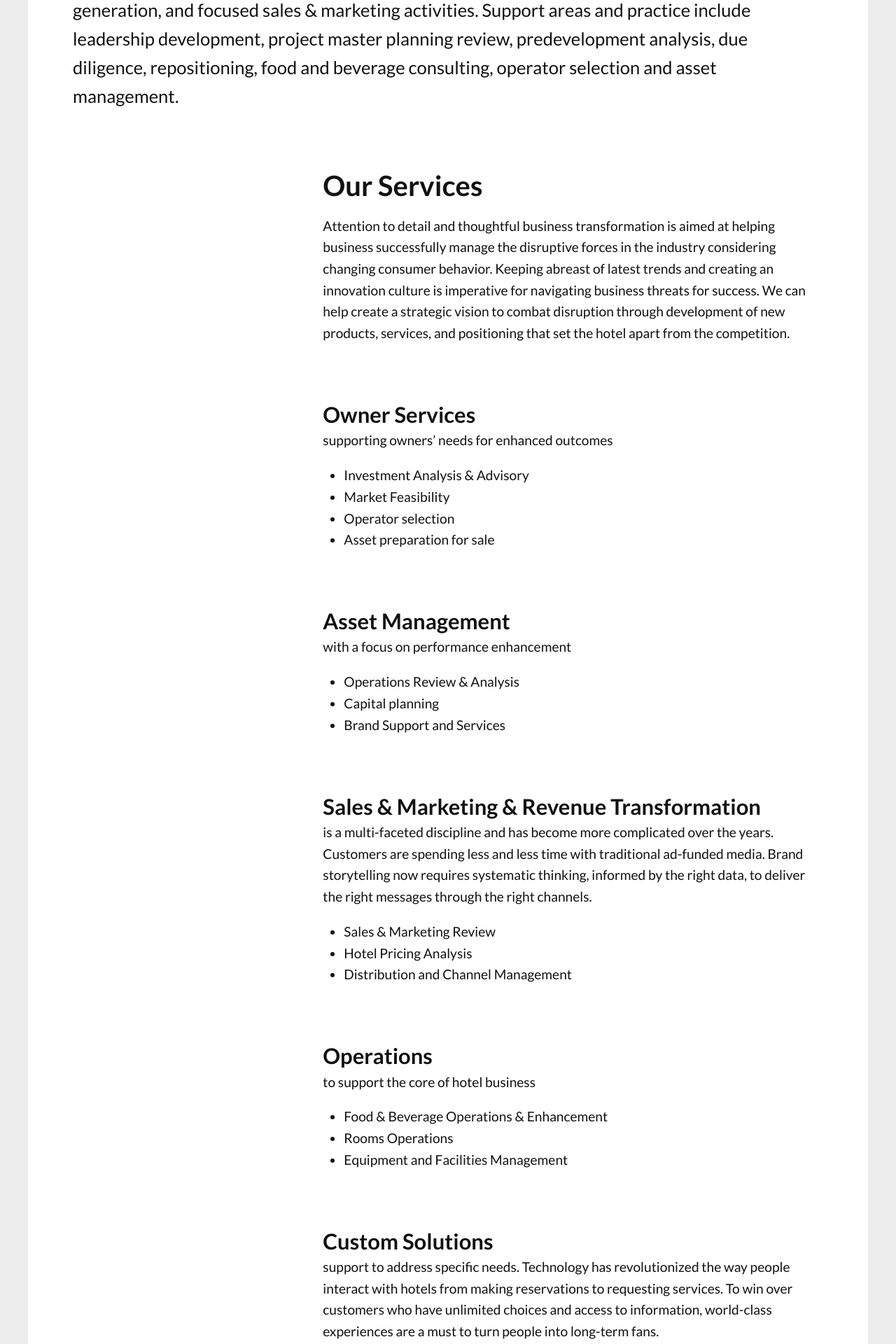
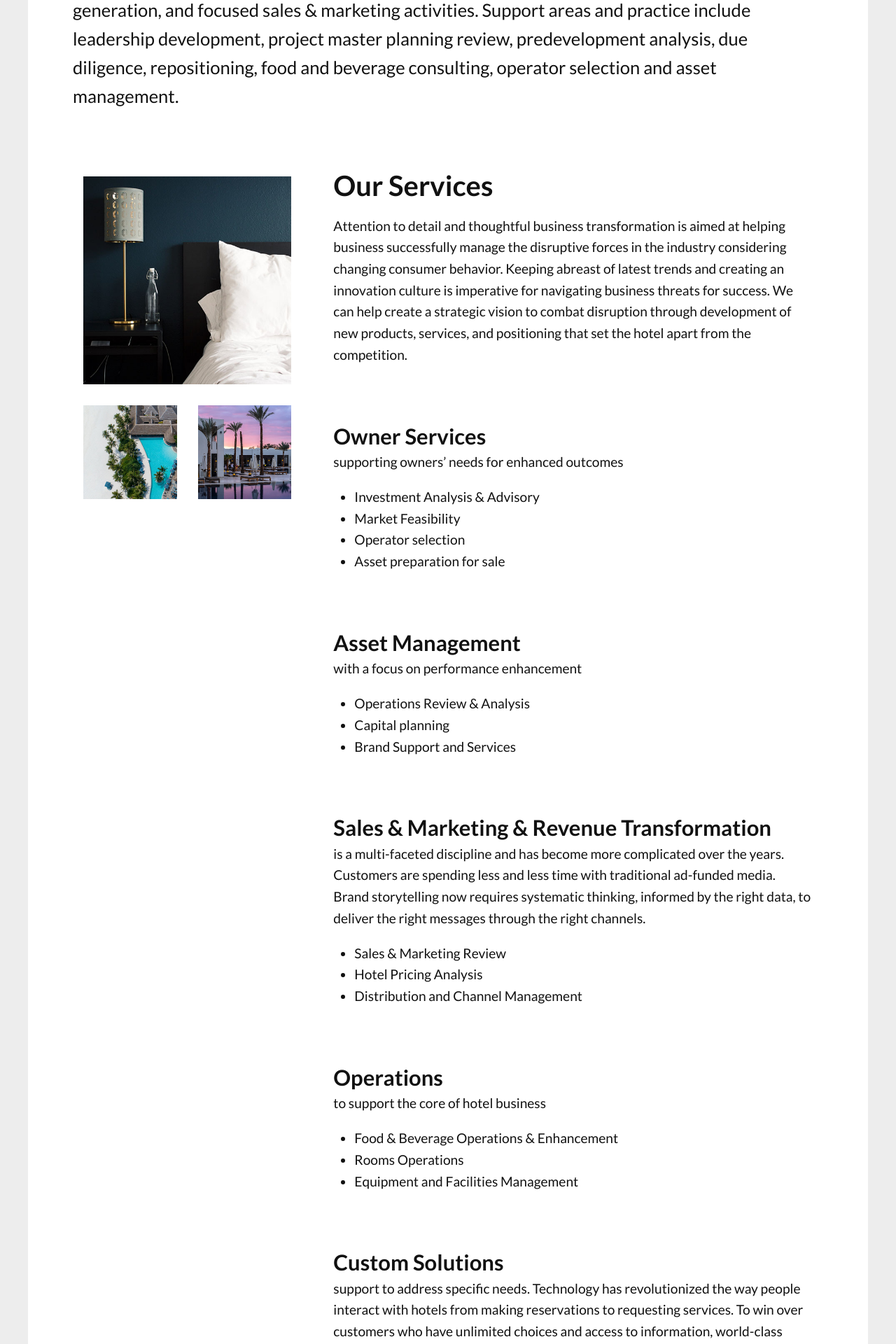
Before and after one commit to naher94/abambassadors.com, a Jekyll site: the page built from index.html, in a window 1280 px wide. Shown: the part 553-2473 px from the top of the page at 70% size. Built offline with Jekyll 4.4.1, drawn with Linux system fonts in a browser that asks for light colours; nearby versions of some CDN libraries.

Commit message:
Images Added

```diff
--- a/index.html
+++ b/index.html
@@ -8,9 +8,23 @@ layout: default
   </p>
 </div>
 
-<div class="cell grid-x our-services">
-  <div class="cell medium-4 grid-x image-container">
+<div class="cell grid-x our-services grid-padding-x">
+  <div class="cell medium-4 grid-y image-container">
     <!-- TODO images go here -->
+    <div class="grid-x cell grid-padding-x grid-padding-y">
+      <div class="cell">
+        <img src="/img/bed.jpg" alt="">
+        <!-- Photo by <a href="https://unsplash.com/@rhemakallianpur?utm_source=unsplash&utm_medium=referral&utm_content=creditCopyText">Rhema Kallianpur</a> on <a href="https://unsplash.com/?utm_source=unsplash&utm_medium=referral&utm_content=creditCopyText">Unsplash</a> -->
+      </div>
+      <div class="cell small-6">
+        <img src="/img/pool-beach.jpg" alt="">
+        <!-- Photo by <a href="https://unsplash.com/@tholaal_mohamed?utm_source=unsplash&utm_medium=referral&utm_content=creditCopyText">Tholaal Mohamed</a> on <a href="https://unsplash.com/?utm_source=unsplash&utm_medium=referral&utm_content=creditCopyText">Unsplash</a> -->
+      </div>
+      <div class="cell small-6">
+        <img src="/img/pool-tropics.jpg" alt="">
+        <!-- Photo by <a href="https://unsplash.com/@bugaiova_valeriya?utm_source=unsplash&utm_medium=referral&utm_content=creditCopyText">Valeriia Bugaiova</a> on <a href="https://unsplash.com/?utm_source=unsplash&utm_medium=referral&utm_content=creditCopyText">Unsplash</a> -->
+      </div>
+    </div>
   </div>
   <div class="cell medium-8 grid-x text-area">
     <div class="cell">
```
Also changed, not shown: img/bed.jpg (added), img/pool-beach.jpg (added), img/pool-tropics.jpg (added), 1 other file.
